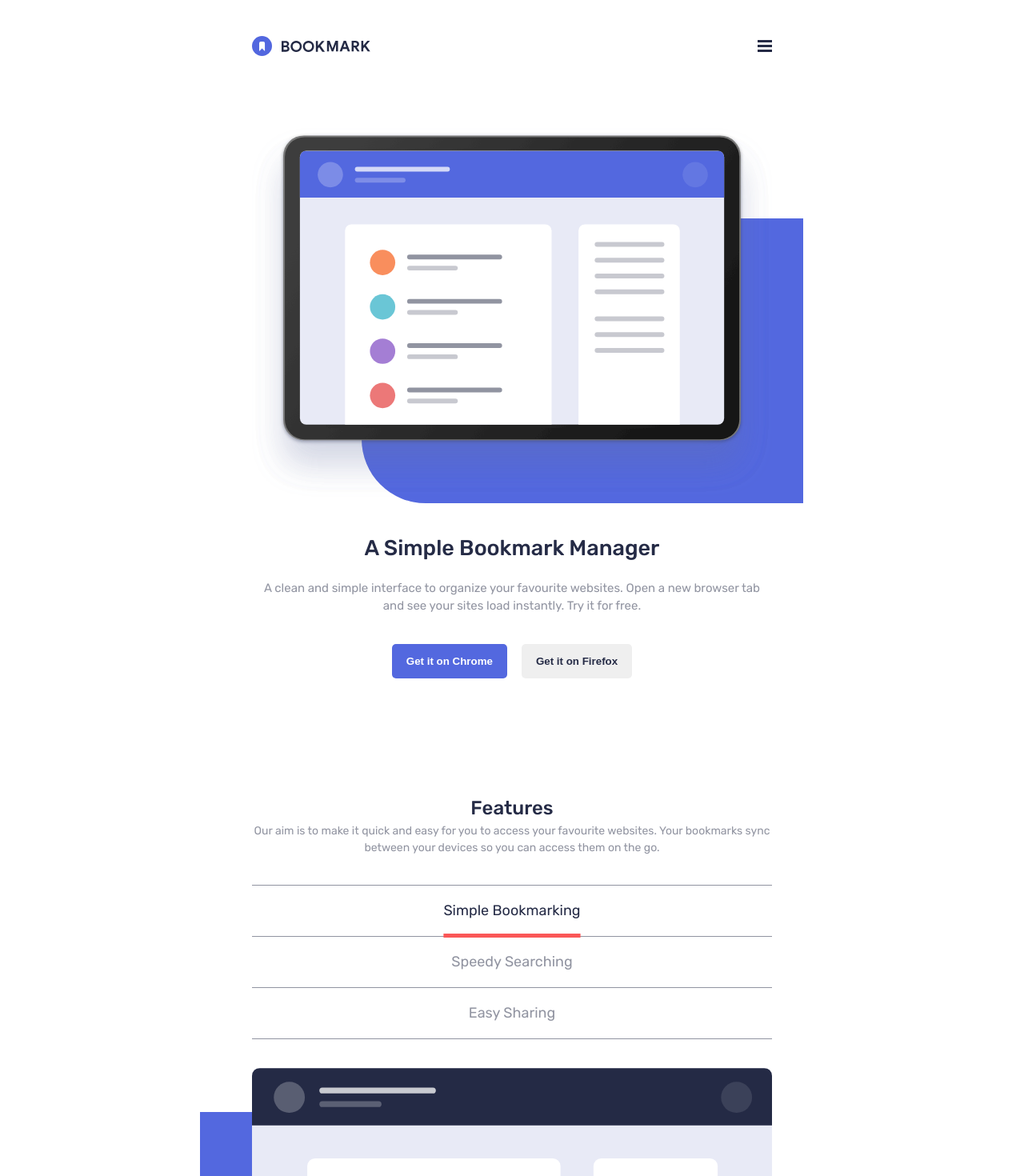
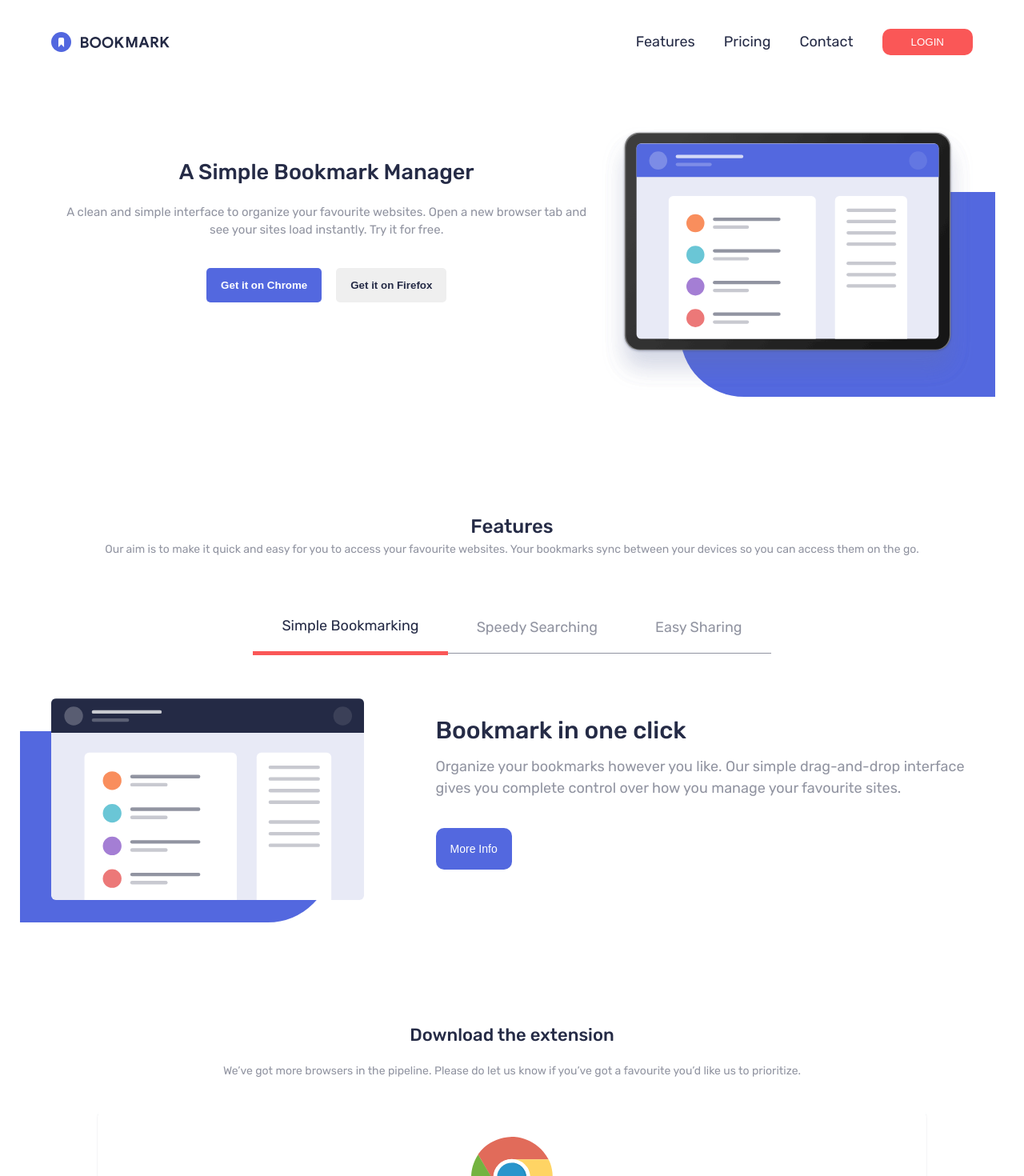
Before and after one commit to Julius-Sol/bookmark-landing-page-react, a React (Vite) app: page / in a window 1280 px wide. Shown: the top 1470 px of the page at 80% size. Built offline with nearby package versions, Linux system fonts and the light colour scheme.

Commit message:
Add partial desktop design

```diff
--- a/src/components/Features/Features.tsx
+++ b/src/components/Features/Features.tsx
@@ -4,23 +4,29 @@ import tab1Img from '../../assets/illustration-features-tab-1.svg'
 function Features() {
   return (
     <section className='features'>
+      <div>
         <h1 className='features__title'>Features</h1>
         <p className='features__description'>  Our aim is to make it quick and easy for you to access your favourite websites.
           Your bookmarks sync between your devices so you can access them on the go.</p>
+      </div>
     <div className='features__tab-list'>
       <p className='features__tab-list__tab features__tab-list__tab--borders selected'>Simple Bookmarking</p>
       <p className='features__tab-list__tab'>Speedy Searching</p>
       <p className='features__tab-list__tab features__tab-list__tab--borders'>Easy Sharing</p>
     </div>
 
+    <div className='features__slide-cont'>
       <div className='features__image-container'>
           <img className='features__image' src={tab1Img} alt="features image" />
           <div className='features__image__blue-bg'></div>
       </div>
       <div className="features__slide">
         <h2 className='features__slide__title'>Bookmark in one click</h2>
-      <p className='features__slide__description'>Organize your bookmarks however you like. Our simple drag-and-drop interface
-  gives you complete control over how you manage your favourite sites.</p>
+        <p className='features__slide__description'>Organize your bookmarks however you like. Our simple drag-and-drop interface gives you complete control over how you manage your favourite sites.
+        </p>
+
+        <button className='features__button'>More Info</button>
+      </div>
     </div>
     </section>
   )
--- a/src/components/Hero/Hero.tsx
+++ b/src/components/Hero/Hero.tsx
@@ -11,13 +11,15 @@ function Hero() {
           <div className='blue-bg'></div>
         </div>
 
-        <h1 className='hero__title'>A Simple Bookmark Manager</h1>
-        <p className='hero__description'>A clean and simple interface to organize your favourite websites. Open a new
-  browser tab and see your sites load instantly. Try it for free.</p>
-  <div className='hero__button-container'>
-    <button className='hero__button-container__chrome'>Get it on Chrome</button>
-    <button className='hero__button-container__firefox'>  Get it on Firefox</button>
-  </div>
+        <div>
+          <h1 className='hero__title'>A Simple Bookmark Manager</h1>
+          <p className='hero__description'>A clean and simple interface to organize your favourite websites. Open a new browser tab and see your sites load instantly. Try it for free.
+          </p>
+          <div className='hero__button-container'>
+            <button className='hero__button-container__chrome'>Get it on Chrome</button>
+            <button className='hero__button-container__firefox'>  Get it on Firefox</button>
+          </div>
+        </div>
       </section>
     </>
   )
--- a/src/components/Nav/Nav.tsx
+++ b/src/components/Nav/Nav.tsx
@@ -9,6 +9,16 @@ function Nav(props : any) {
         <img className="nav__logo" src={logo }alt="Logo" />
         <img className='nav__hamburger-icon' src={hamburger} alt="hamburger icon" onClick={props.handleOpenClick}/>
       </div>
+
+      <nav className='nav'>
+        <ul className='nav__list'>
+          <li className='nav__list__item first'>Features</li>
+          <li className='nav__list__item'>Pricing</li>
+          <li className='nav__list__item'>Contact</li>
+          <li><button className='nav__button'>Login</button></li>
+        </ul>
+
+        </nav>
     </header>
   )
 }
--- a/src/index.css
+++ b/src/index.css
@@ -23,3 +23,12 @@
   max-width: 650px;
   padding-bottom: 3rem;
 }
+
+@media screen and (min-width:1000px) {
+  .container{
+    width: 90%;
+    margin: auto;
+    max-width: none;
+    padding-bottom: 3rem;
+  }
+}
--- a/src/sass/components/Extension.scss
+++ b/src/sass/components/Extension.scss
@@ -53,4 +53,14 @@
     }
 
   }
+
+  @media screen and (min-width:1000px) {
+    .container{
+      width: 90%;
+      margin: auto;
+      max-width: none;
+      padding-bottom: 3rem;
+    }
+  }
+
 }
--- a/src/sass/components/Features.scss
+++ b/src/sass/components/Features.scss
@@ -73,4 +73,74 @@
     }
 
   }
+
+  &__button{
+    display: none;
+  }
+
+  @media screen and (min-width:1000px) {
+      display: flex;
+      flex-direction: column;
+      gap: 1rem;
+
+      &__button{
+        display: block;
+        margin-top: 2rem;
+        color: white;
+        border: none;
+        background-color: hsl(231, 69%, 60%);
+        font-size: 14px;
+        padding: 1rem 1rem;
+        border-radius: 10px;
+      }
+
+      &__tab-list{
+        flex-direction: row;
+        justify-content: center;
+        align-items: center;
+
+        &__tab{
+          padding: 1rem 2rem;
+          border-bottom: 1px solid $Grayish-Blue;
+
+          &.selected{
+            color: $Very-Dark-Blue;
+            text-decoration: none;
+            text-underline-offset: 1.25rem;
+            border-bottom: 5px solid $Soft-Red;
+          }
+
+          &--borders{
+
+            border-top: none;
+          }
+        }
+      }
+
+      &__slide{
+        width: 80%;
+        margin-top: 1rem;
+        padding-bottom: 1rem;
+
+        &__title{
+          color: $Very-Dark-Blue;
+          text-align: left;
+          font-size: 30px;
+        }
+
+        &__description{
+          margin-top: .5rem;
+          color: $Grayish-Blue;
+          font-size: 18px;
+          text-align: left;
+        }
+      }
+
+      &__slide-cont{
+        display: flex;
+        gap: 5rem;
+      }
+
+
+  }
 }
--- a/src/sass/components/Hero.scss
+++ b/src/sass/components/Hero.scss
@@ -51,6 +51,11 @@
       font-weight: 600;
     }
   }
+
+  @media screen and (min-width:1000px) {
+    display: flex;
+    flex-direction: row-reverse;
+  }
 }
 
 .blue-bg{
--- a/src/sass/components/Nav.scss
+++ b/src/sass/components/Nav.scss
@@ -5,6 +5,61 @@
   display: flex;
   justify-content: space-between;
   align-items: center;
+
+  @media screen and (min-width:1000px) {
+    margin-top: 0;
+  }
+}
+
+header{
+  width: 90%;
+  margin: auto;
+
+  @media screen and (min-width:1000px) {
+    width: 100%;
+    display: flex;
+    justify-content: space-between;
+    align-content: center;
+    margin-top: 2rem;
+  }
+}
+
+.nav{
+  display: none;
+
+
+  @media screen and (min-width:1000px) {
+
+    color: $Very-Dark-Blue;
+    display: block;
+
+    &__list{
+      list-style: none;
+      display: flex;
+      justify-content: center;
+      align-items: center;
+      gap: 2rem;
+    }
+
+    &__logo{
+      margin-top: 0;
+    }
+
+
+      &__hamburger-icon{
+        display: none;
+
+      }
+
+    &__button{
+      color:white;
+      border: none;
+      background: $Soft-Red;
+      padding: .5rem 2rem;
+      border-radius: 10px;
+      text-transform: uppercase;
+    }
+  }
 }
 
 .nav-mobile{
```
Lines whose indentation alone changed are shown as unchanged.
